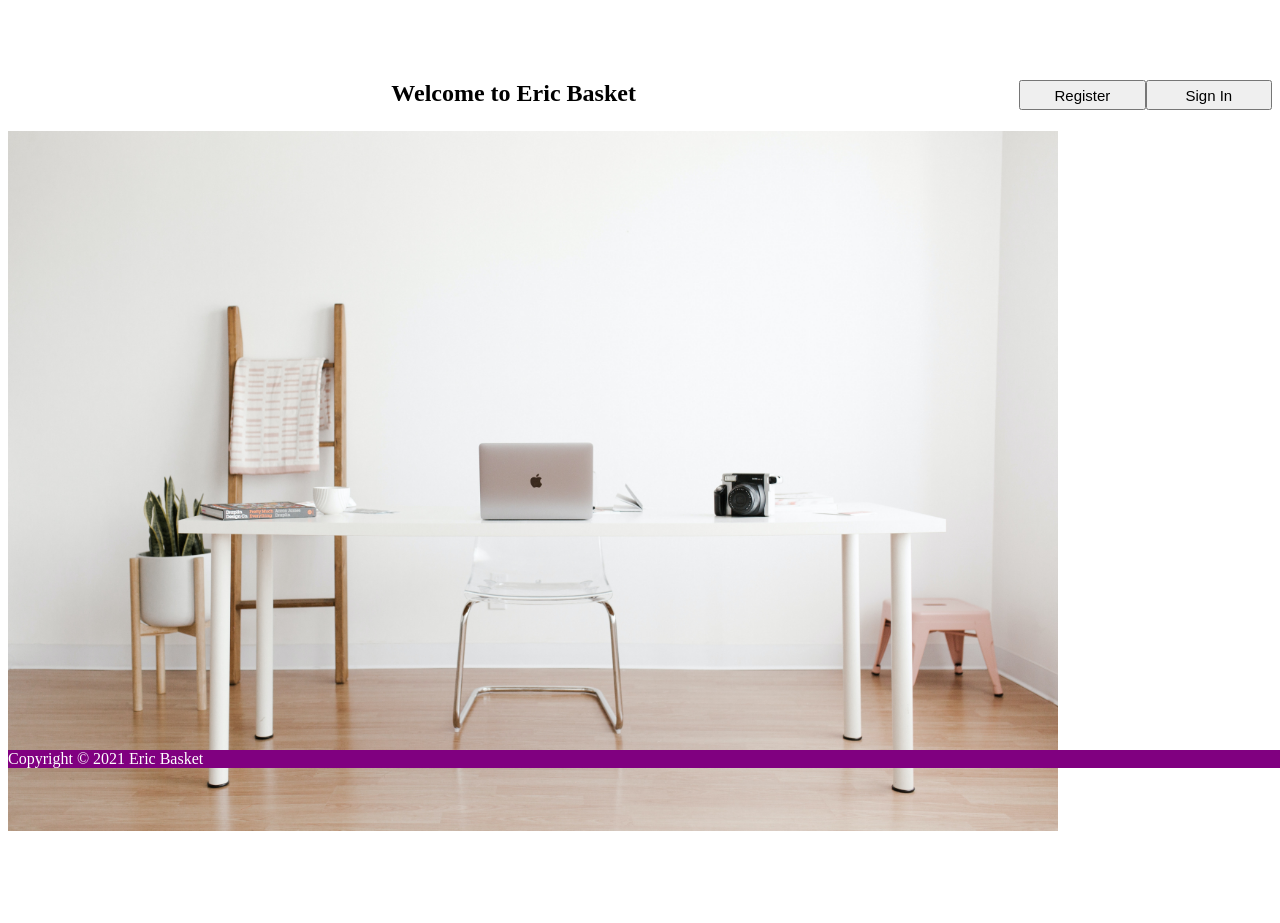
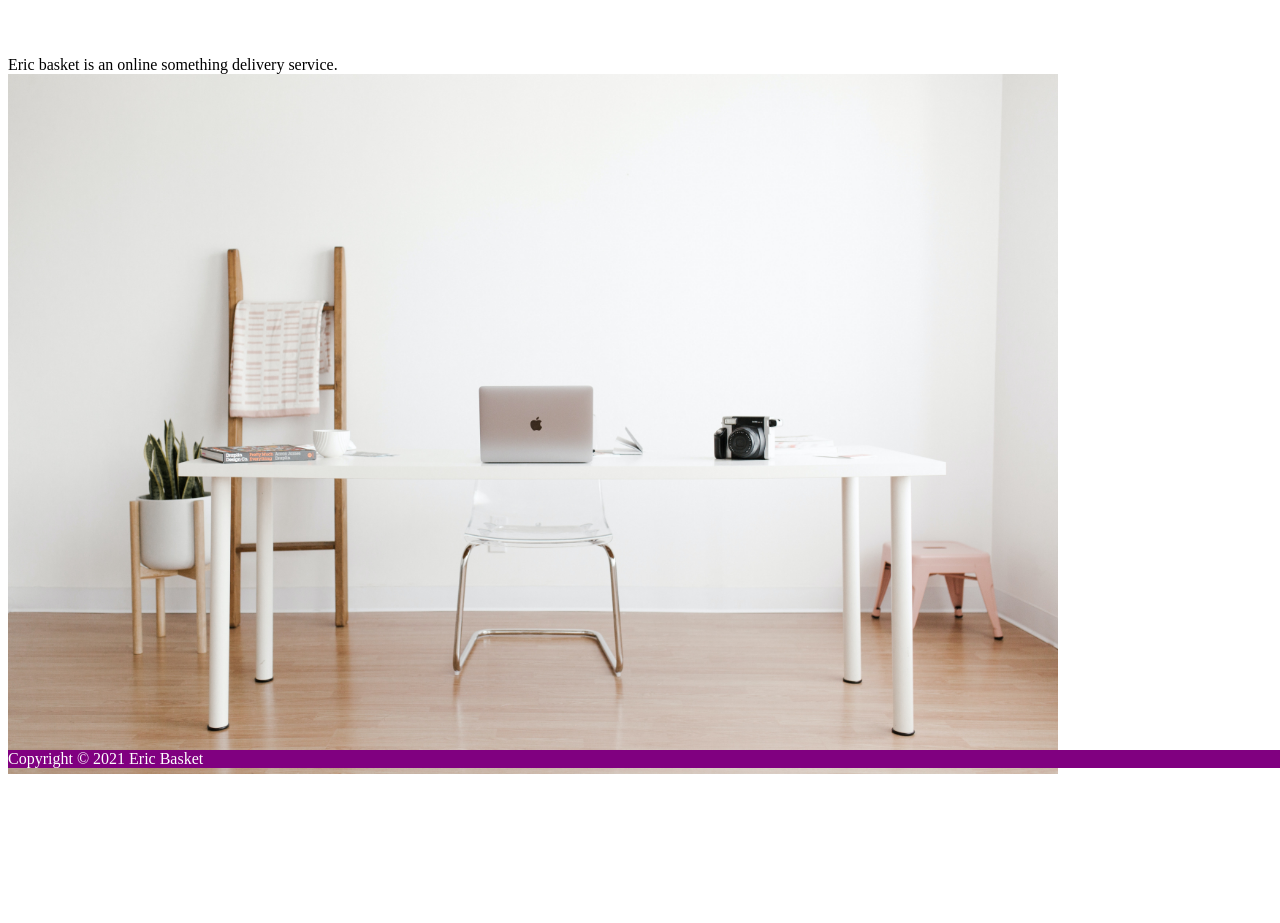
Before and after one commit to liberbell/dj04, a Django app: template firstProject/project_app1/templates/aboutus.html in a window 1280 px wide. Shown: the part 32-955 px from the top of the page. After the commit the page ends 806 px from the top, so only its background shows below. Run offline with Django 3.2, Linux system fonts and the light colour scheme; the template is opened without the code that fills it, so the values that code supplies are empty.

Commit message:
aboutus2

```diff
--- a/firstProject/project_app1/templates/aboutus.html
+++ b/firstProject/project_app1/templates/aboutus.html
@@ -10,15 +10,7 @@
 </style>
 <body>
     {% block content %}
-    <form method="get" action="signin">
-        <button type="submit" style="float:right; width:10%; height: 30px;font-size: 15px;">Sign In</button>
-    </form>
-    <form method="get" action="register">
-        <button type="submit" style="float: right; width: 10%; height: 30px; font-size: 15px;">Register</button>
-    </form>
-    <h2>
-        <p style="text-align:center;">Welcome to Eric Basket</p>
-    </h2>
+    Eric basket is an online something delivery service.
     <img src="/static/background.jpg" width="1050" height="700" style="text-align:center;">
     {% endblock content %}
 </body>
```
